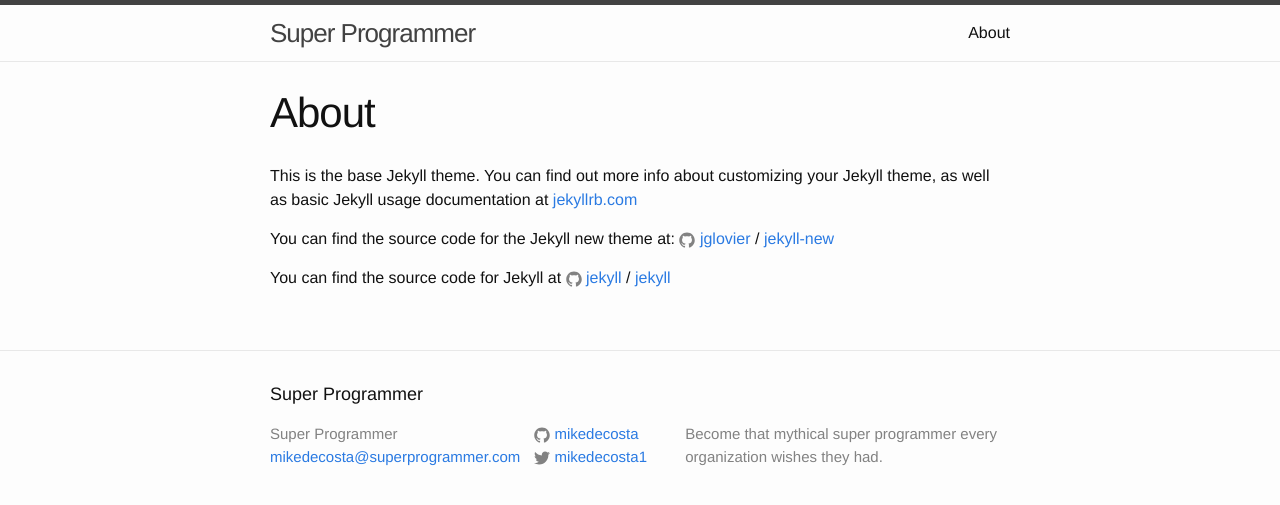
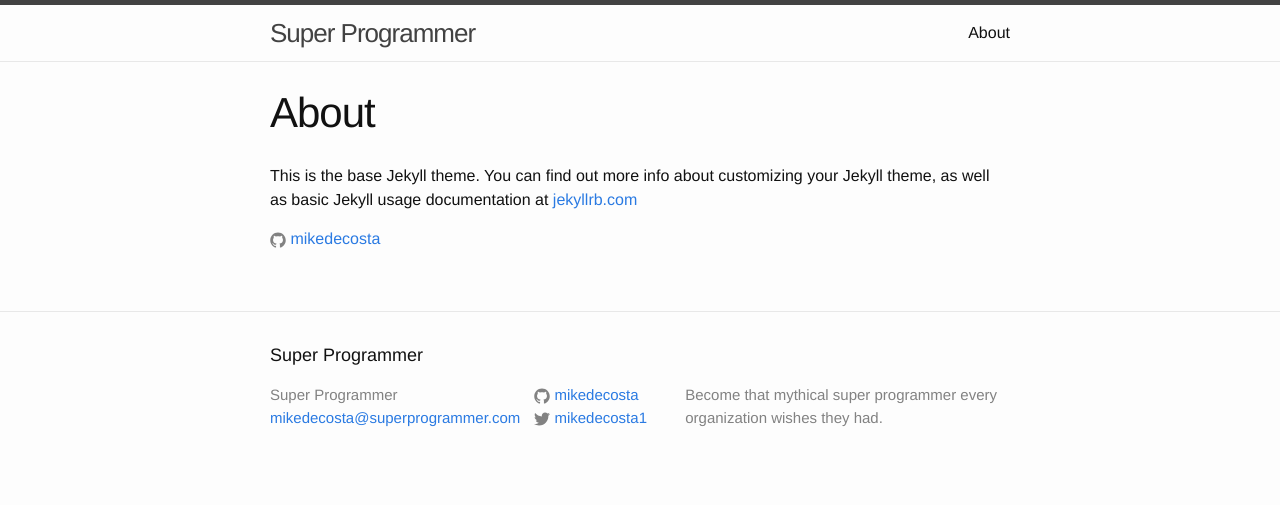
Before and after one commit to mikedecosta/mikedecosta.github.io, a Jekyll site: the page built from blog/about.md, in a window 1280 px wide. Shown: the top 505 px of the page. Built offline with Jekyll 4.4.1, drawn with Linux system fonts in a browser that asks for light colours.

Commit message:
Fix about

```diff
--- a/blog/about.md
+++ b/blog/about.md
@@ -6,10 +6,4 @@ permalink: /about/
 
 This is the base Jekyll theme. You can find out more info about customizing your Jekyll theme, as well as basic Jekyll usage documentation at [jekyllrb.com](http://jekyllrb.com/)
 
-You can find the source code for the Jekyll new theme at:
-{% include icon-github.html username="jglovier" %} /
-[jekyll-new](https://github.com/jglovier/jekyll-new)
-
-You can find the source code for Jekyll at
-{% include icon-github.html username="jekyll" %} /
-[jekyll](https://github.com/jekyll/jekyll)
+{% include icon-github.html username="mikedecosta" %}
```
